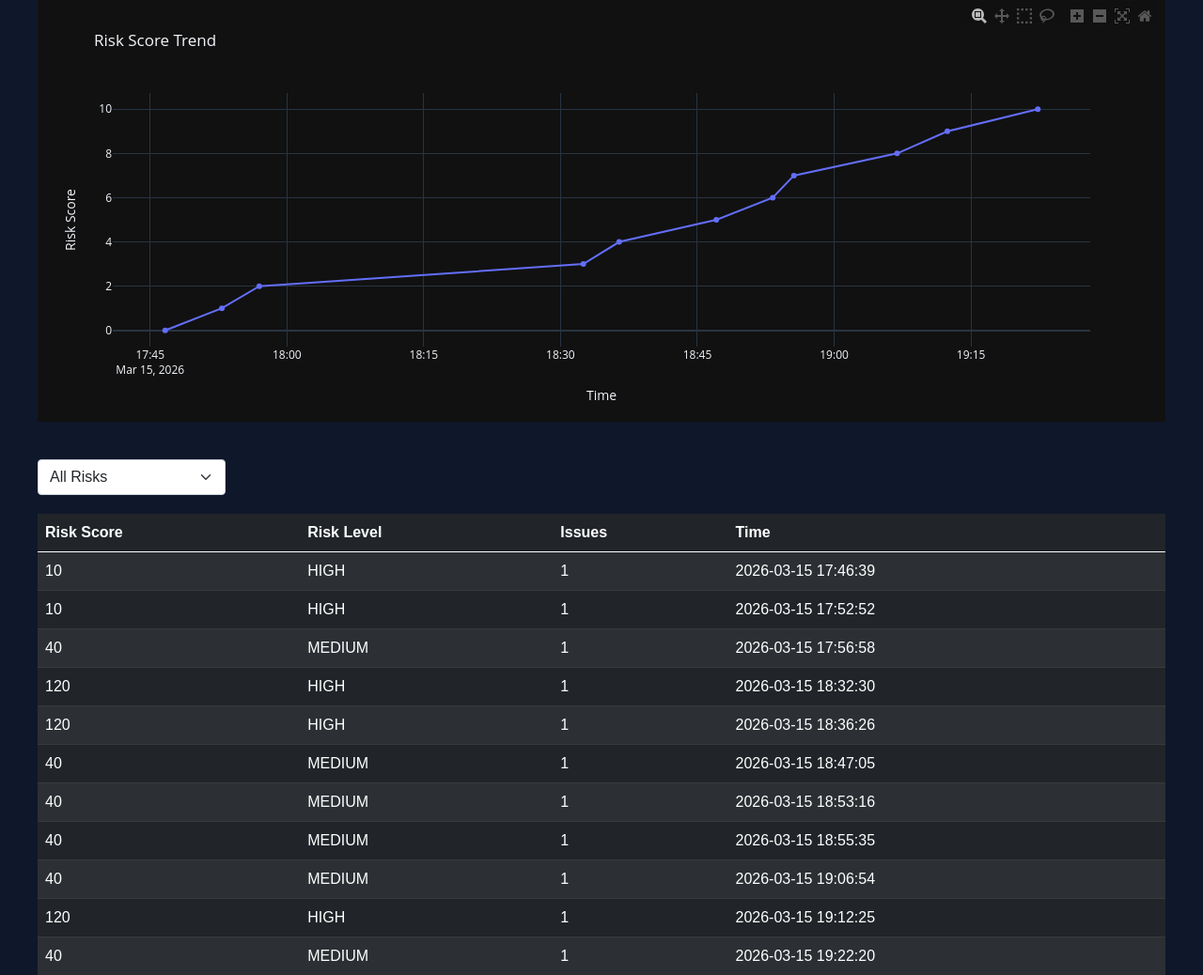
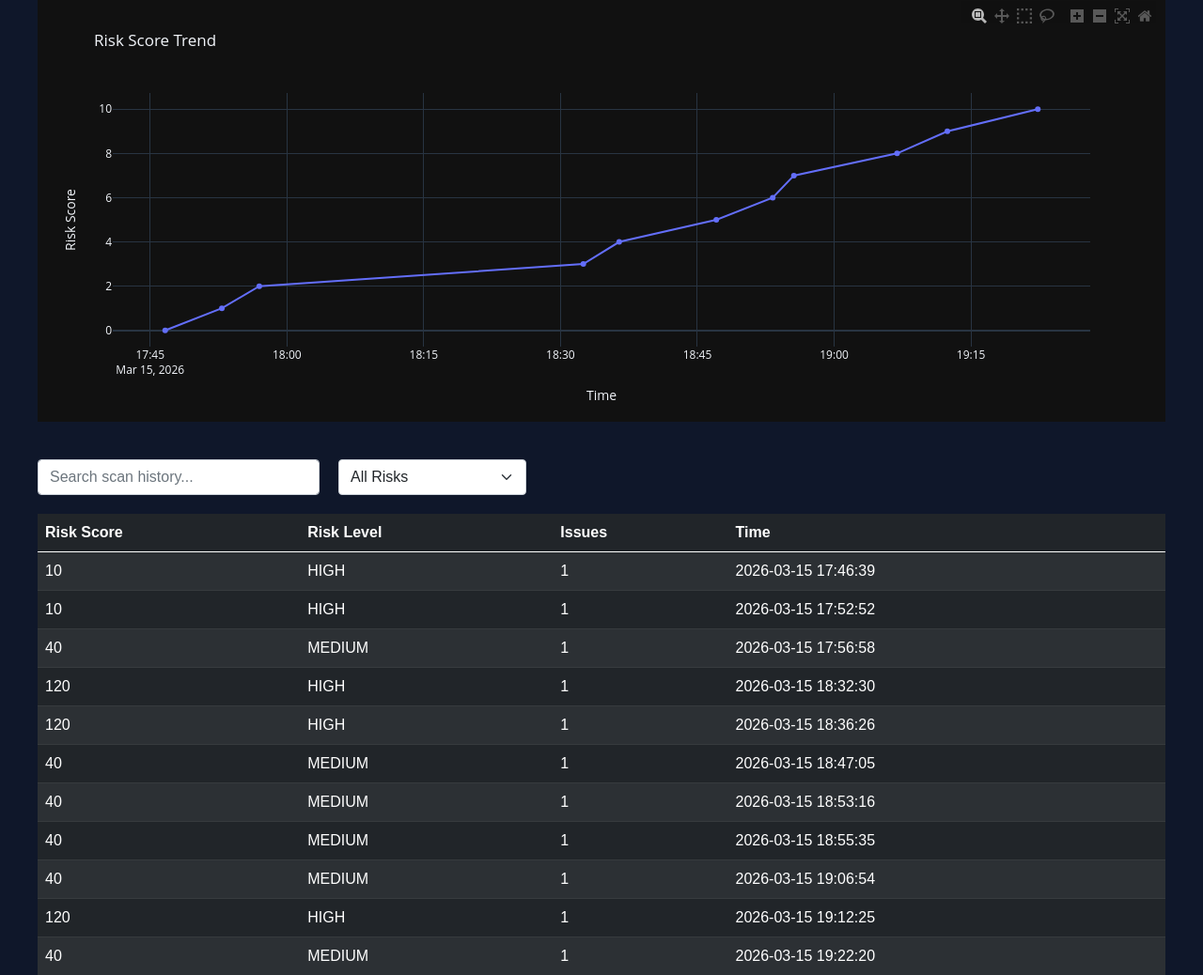
Before and after one commit to gargpriyal10/Autonomous-Security-Policy-Reasoning-Misconfiguration-Detection-Platform, a Flask app: page /history in a window 1280 px wide. Shown: the part 288-1326 px from the top of the page at 94% size. Run offline with Flask 3, Linux system fonts and the light colour scheme; a user stored in the database is signed in; data comes from the database, SQL or seed files in the repository; some libraries are stand-ins or nearby versions.

Commit message:
Add search functionality to scan history dashboard

```diff
--- a/templates/history.html
+++ b/templates/history.html
@@ -72,6 +72,19 @@
 
 <div style="margin-bottom:20px;">
 
+</div>
+
+<div style="display:flex; gap:20px; margin-bottom:20px;">
+
+<input
+    type="text"
+    id="searchInput"
+    onkeyup="searchTable()"
+    placeholder="Search scan history..."
+    class="form-control"
+    style="max-width:300px;"
+>
+
 <select id="riskFilter" class="form-select" style="width:200px;" onchange="filterTable()">
 <option value="ALL">All Risks</option>
 <option value="HIGH">High Risk</option>
@@ -107,8 +120,8 @@
     </tbody>
 
 </table>
+
 <script>
-
 function filterTable() {
 
     var filter = document.getElementById("riskFilter").value;
@@ -127,6 +140,29 @@ function filterTable() {
 
     }
 }
+</script>
+
+<script>
+
+function searchTable() {
+
+    var input = document.getElementById("searchInput");
+    var filter = input.value.toUpperCase();
+    var table = document.getElementById("scanTable");
+    var tr = table.getElementsByTagName("tr");
+
+    for (var i = 1; i < tr.length; i++) {
+
+        var rowText = tr[i].innerText.toUpperCase();
+
+        if (rowText.indexOf(filter) > -1) {
+            tr[i].style.display = "";
+        } else {
+            tr[i].style.display = "none";
+        }
+
+    }
+}
 
 </script>
 
```
